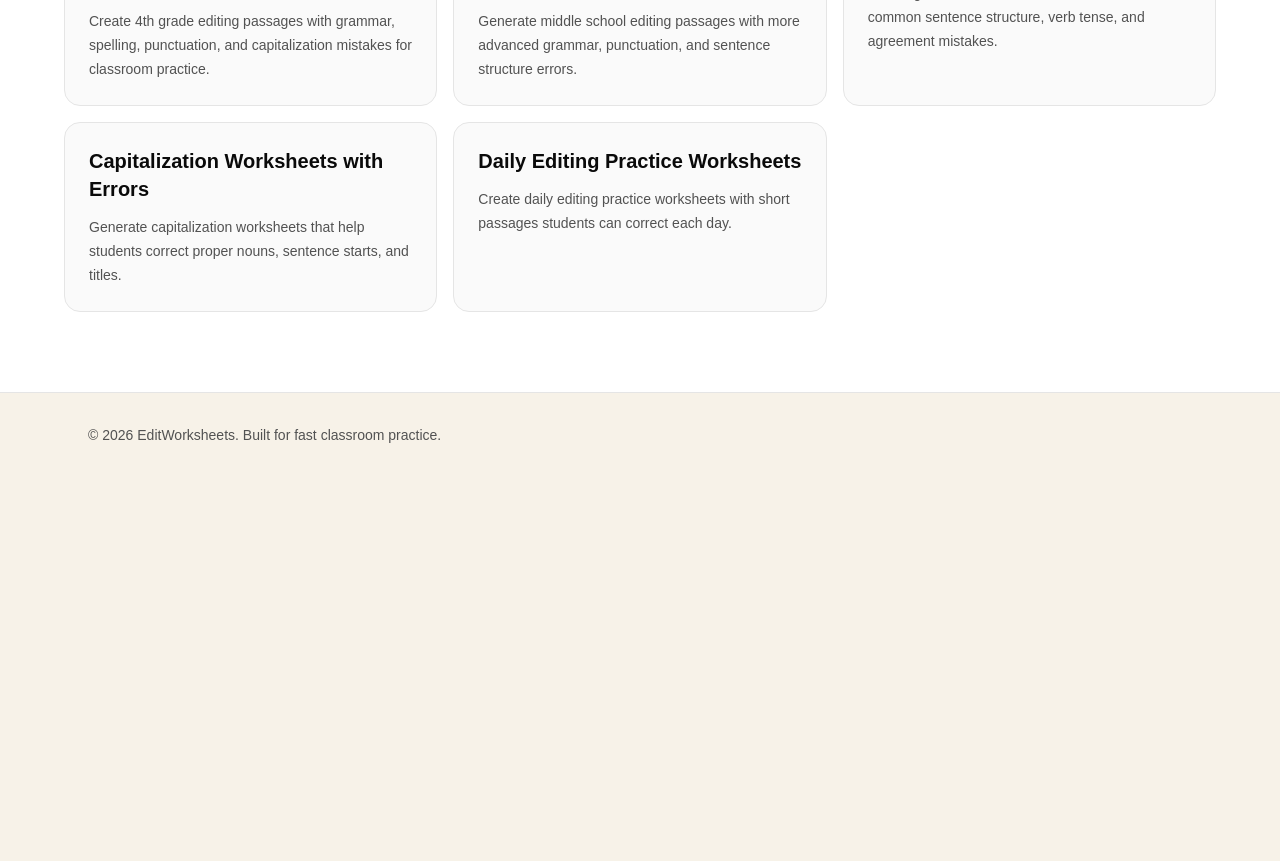
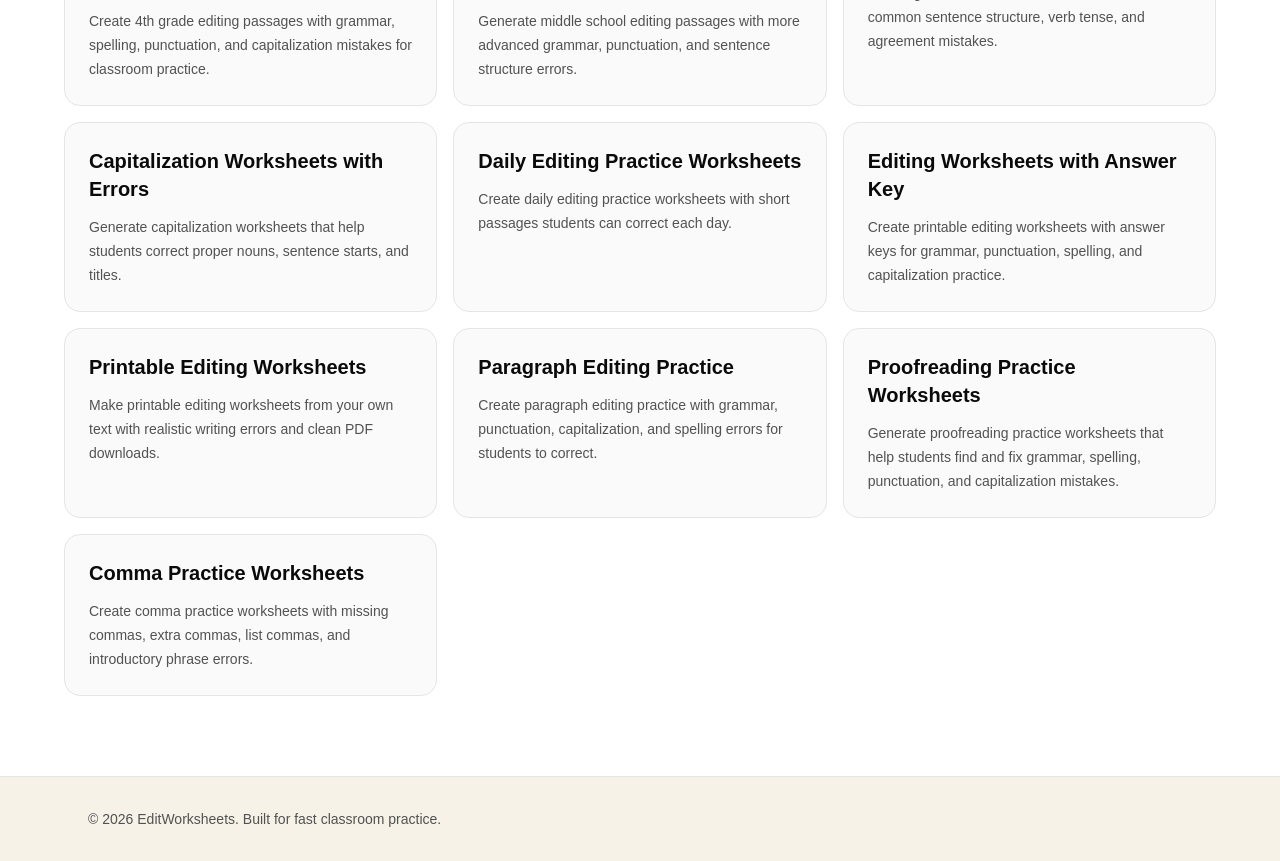
Before and after one commit to altifygenerator-ai/edit-worksheets, a Next.js app: page /seo/4th-grade-editing-passages in a window 1280 px wide. Shown: the part 3800-4661 px from the top of the page. Before the commit the page ends 4277 px from the top, so only its background shows below. Built offline with nearby package versions, Linux system fonts and the light colour scheme; no server answers.

Commit message:
more pages

```diff
--- a/src/data/seo-pages.ts
+++ b/src/data/seo-pages.ts
@@ -185,4 +185,123 @@ export const seoPages: Record<string, SeoPage> = {
     "sentence-correction-exercises",
   ],
 },
+"editing-worksheets-with-answer-key": {
+  title: "Editing Worksheets with Answer Key",
+  description:
+    "Create printable editing worksheets with answer keys for grammar, punctuation, spelling, and capitalization practice.",
+  heading: "Editing Worksheets with Answer Key",
+  intro:
+    "Generate classroom-ready editing worksheets where students correct mistakes and teachers get a clean answer key for quick grading.",
+  gradeLevel: "elementary and middle school",
+  errorAmount: "medium",
+  errorTypes: "mixed",
+  examples: [
+    "the class was excited to start there writing project on monday.",
+    "Each student have to correct the paragraph before turning it in.",
+    "We read the passage carefully but forgot to check our punctuation",
+    "My teacher said that revising and editing is both important parts of writing.",
+    "The answer key help students see what mistakes they missed.",
+  ],
+  related: [
+    "5th-grade-editing-passages",
+    "sentence-correction-exercises",
+    "daily-editing-practice",
+  ],
+},
+
+"printable-editing-worksheets": {
+  title: "Printable Editing Worksheets",
+  description:
+    "Make printable editing worksheets from your own text with realistic writing errors and clean PDF downloads.",
+  heading: "Printable Editing Worksheets",
+  intro:
+    "Turn any passage into a printable worksheet students can mark up by hand, making it useful for bell work, homework, writing centers, or quick review.",
+  gradeLevel: "elementary and middle school",
+  errorAmount: "medium",
+  errorTypes: "mixed",
+  examples: [
+    "students should check there work before they turn it in.",
+    "The worksheet was printed and passed out before class started",
+    "We corrected spelling grammar and punctuation mistakes together.",
+    "My class likes when the practice sentences are short and clear.",
+    "The teacher gave us five minutes to edit the paragraph.",
+  ],
+  related: [
+    "editing-worksheets-with-answer-key",
+    "paragraph-editing-practice",
+    "daily-editing-practice",
+  ],
+},
+
+"paragraph-editing-practice": {
+  title: "Paragraph Editing Practice",
+  description:
+    "Create paragraph editing practice with grammar, punctuation, capitalization, and spelling errors for students to correct.",
+  heading: "Paragraph Editing Practice",
+  intro:
+    "Use paragraph editing practice to help students move beyond single sentences and learn how to revise full pieces of writing for clarity and correctness.",
+  gradeLevel: "upper elementary and middle school",
+  errorAmount: "medium",
+  errorTypes: "mixed",
+  examples: [
+    "Last weekend my family went camping by the lake we cooked dinner outside and watched the stars.",
+    "The students worked on there science project, but they forgot to label the chart correctly.",
+    "When the rain started falling everyone runned inside the school building.",
+    "Our teacher asked us to read the paragraph carefully and circle each mistake",
+    "Editing a full paragraph help students understand how sentences work together.",
+  ],
+  related: [
+    "sentence-correction-exercises",
+    "middle-school-editing-passages",
+    "editing-worksheets-with-answer-key",
+  ],
+},
+
+"proofreading-practice-worksheets": {
+  title: "Proofreading Practice Worksheets",
+  description:
+    "Generate proofreading practice worksheets that help students find and fix grammar, spelling, punctuation, and capitalization mistakes.",
+  heading: "Proofreading Practice Worksheets",
+  intro:
+    "Give students focused proofreading practice so they can slow down, read carefully, and catch common mistakes before final drafts are turned in.",
+  gradeLevel: "elementary and middle school",
+  errorAmount: "medium",
+  errorTypes: "mixed",
+  examples: [
+    "Proofreading help writers find mistakes before someone else reads there work.",
+    "I checked my story for spelling errors but I forgot punctuation.",
+    "The students was asked to proofread the paragraph with a partner.",
+    "Before printing the report, we looked for missing commas and capital letters.",
+    "A good writer always reread their work before turning it in.",
+  ],
+  related: [
+    "paragraph-editing-practice",
+    "grammar-correction-exercises",
+    "punctuation-correction-worksheet",
+  ],
+},
+
+"comma-practice-worksheets": {
+  title: "Comma Practice Worksheets",
+  description:
+    "Create comma practice worksheets with missing commas, extra commas, list commas, and introductory phrase errors.",
+  heading: "Comma Practice Worksheets",
+  intro:
+    "Help students practice comma rules in a simple, practical way by generating sentences and short passages with realistic comma mistakes.",
+  gradeLevel: "upper elementary and middle school",
+  errorAmount: "low",
+  errorTypes: "punctuation",
+  examples: [
+    "After lunch we went outside for recess.",
+    "I packed pencils notebooks folders and a calculator in my backpack.",
+    "Yes I would like to join the reading group.",
+    "Because the road was closed we had to take a different way home.",
+    "The dog barked loudly but the cat stayed asleep.",
+  ],
+  related: [
+    "punctuation-correction-worksheet",
+    "sentence-correction-exercises",
+    "capitalization-worksheets",
+  ],
+},
 };
```
